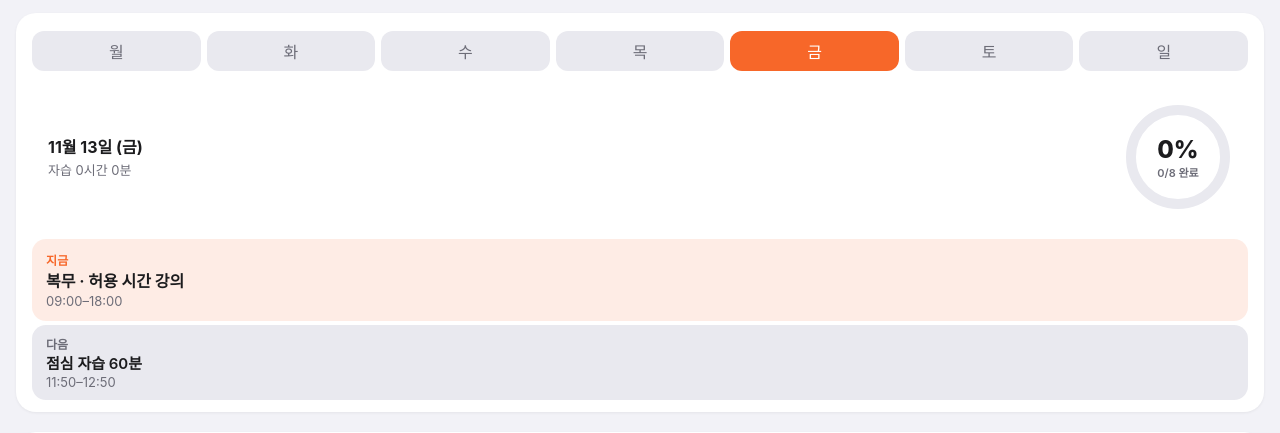
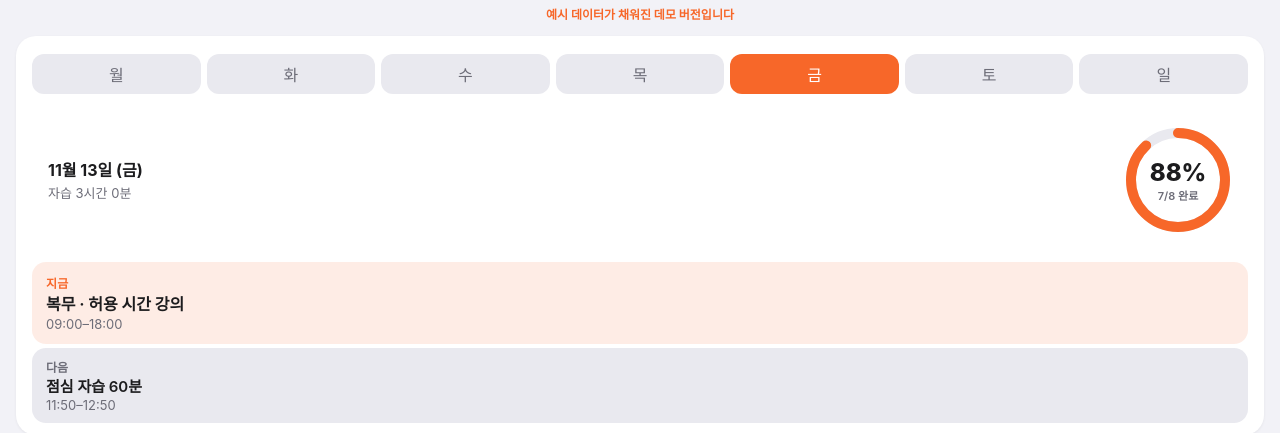
Before and after one commit to hojunkim02/nudge-app, a plain HTML site: page index.html in a window 1280 px wide. Shown: the part 79-512 px from the top of the page. Drawn offline with Linux system fonts and the light colour scheme.

Commit message:
데모 버전: 한 달 사용 예시 데이터 시드(과목/세션/운동/목표 이력), 데모 안내 배너, 캐시 분리
Co-authored-by: hojunkim02 <hojunkim02@users.noreply.github.com>

```diff
--- a/index.html
+++ b/index.html
@@ -22,6 +22,7 @@
       <h1 id="view-title">오늘</h1>
       <p id="view-subtitle" class="subtitle"></p>
     </header>
+    <div style="text-align:center;padding:0 16px 6px;font-size:12px;font-weight:700;color:var(--accent)">예시 데이터가 채워진 데모 버전입니다</div>
     <main id="view" class="view" aria-live="polite"></main>
     <nav class="tabbar" id="tabbar" role="tablist">
       <button class="tab" data-view="today" role="tab" aria-label="오늘">
--- a/js/store.js
+++ b/js/store.js
@@ -60,12 +60,74 @@ function defaultState() {
   };
 }
 
+
+/* ── demo seed: 한 달간 사용한 것 같은 예시 데이터 (demo 브랜치 전용) ── */
+function demoState() {
+  const st = defaultState();
+  const today = new Date();
+  const dk = (d) => `${d.getFullYear()}-${String(d.getMonth() + 1).padStart(2, "0")}-${String(d.getDate()).padStart(2, "0")}`;
+  const day = (n) => { const d = new Date(today); d.setDate(d.getDate() - n); return d; };
+  let uid = 0;
+  const id = () => `demo-${++uid}`;
+
+  // 과목/챕터/강의 (약 60% 완료)
+  const mkSub = (name, chapters) => ({
+    id: id(), name,
+    chapters: chapters.map(([cn, n, doneUpTo]) => ({
+      id: id(), name: cn,
+      lectures: Array.from({ length: n }, (_, i) => ({ id: id(), name: `${i + 1}강`, status: i < doneUpTo ? "완료" : "미학습" }))
+    }))
+  });
+  st.subjects = [
+    mkSub("재무회계론", [["ch01 회계의 기본개념", 12, 12], ["ch02 재무제표", 14, 12], ["ch03 유동자산", 10, 5], ["ch04 유동부채", 8, 0]]),
+    mkSub("원가회계", [["ch01 원가의 개념", 10, 10], ["ch02 원가배분", 12, 7], ["ch03 표준원가", 9, 2]]),
+    mkSub("경제학", [["ch01 미시경제", 16, 16], ["ch02 거시경제", 14, 9], ["ch03 국제경제", 8, 1]])
+  ];
+
+  // 최근 35일 자습 세션 + 체크 + 점심 + 운동 기록
+  for (let n = 35; n >= 1; n--) {
+    const d = day(n);
+    const key = dk(d);
+    const dow = d.getDay();
+    if (dow === 0) continue;
+    const rnd = (n * 37) % 10;
+    if (dow === 6 && rnd < 5) continue;
+    const reg = 150 + ((n * 53) % 6) * 25;
+    st.sessions.push({ id: id(), date: key, label: dow === 6 ? "추가 자습" : (n % 3 === 0 ? "저녁 자습" : "오전 자습"), kind: "regular", start: `08:${String((n * 17) % 60).padStart(2, "0")}`, end: "22:00", measuredMin: reg, finalMin: reg, status: "finalized" });
+    if (rnd >= 7) st.sessions.push({ id: id(), date: key, label: "추가 자습", kind: "extra", start: "22:10", end: "23:00", measuredMin: 50, finalMin: 50, status: "finalized" });
+    if (dow >= 1 && dow <= 5) {
+      st.checks[key] = {};
+      for (const c of st.schedule) if (c.days.includes(dow) && !c.optional) st.checks[key][c.id] = rnd >= 3;
+      st.lunch[key] = rnd >= 4 ? "yes" : "no";
+    }
+    if (dow >= 1 && dow <= 5 && rnd >= 3) {
+      const part = st.workout.assign[dow];
+      st.workout.history.push({ date: key, part, done: true, rest: part === "휴식" });
+    }
+  }
+  // 오늘: 일부 진행 중인 상태
+  const tKey = dk(today);
+  if ([1, 2, 3, 4, 5].includes(today.getDay())) {
+    st.checks[tKey] = {};
+    for (const c of st.schedule) if (c.days.includes(today.getDay()) && !c.optional) st.checks[tKey][c.id] = true;
+    st.checks[tKey][st.schedule[0].id] = true;
+  }
+  st.sessions.push({ id: id(), date: tKey, label: "오전 자습", kind: "regular", start: "08:00", end: "11:00", measuredMin: 180, finalMin: 180, status: "finalized" });
+  st.sessions.push({ id: id(), date: tKey, label: "점심 자습", kind: "regular", start: "12:10", end: "12:50", measuredMin: 40, finalMin: 40, status: "pending" });
+  st.goal.adjustLog = [
+    { date: dk(day(12)), from: 10, to: 6, reason: "업무 지시로 야근", at: Date.now() - 12 * 864e5 },
+    { date: dk(day(5)), from: 10, to: 8, reason: "재무회계 시험 대비", at: Date.now() - 5 * 864e5 }
+  ];
+  st.workout.progress = { date: tKey, done: 2 };
+  return st;
+}
+
 let state = load();
 
 function load() {
   try {
     const raw = localStorage.getItem(KEY);
-    if (!raw) return defaultState();
+    if (!raw) return demoState();
     const data = JSON.parse(raw);
     const base = defaultState();
     const st = { ...base, ...data, settings: { ...base.settings, ...(data.settings || {}) }, goal: { ...base.goal, ...(data.goal || {}) }, workout: { ...base.workout, ...(data.workout || {}) } };
--- a/sw.js
+++ b/sw.js
@@ -1,4 +1,4 @@
-const CACHE = "nudge-v5";
+const CACHE = "nudge-demo-v1";
 const ASSETS = [
   "./",
   "./index.html",
```
